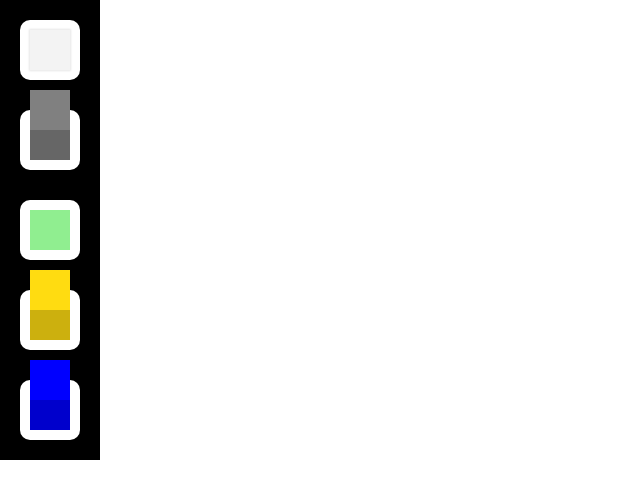
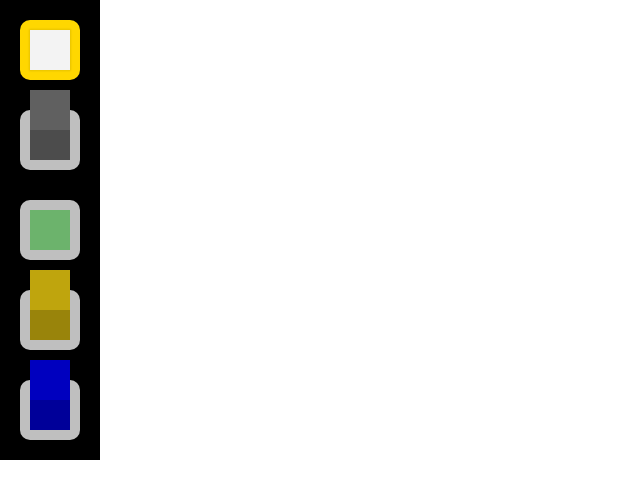
Before and after one commit to filip89/react-sokoban, a React (Create React App) app: page / in a window 1280 px wide. Shown: the top 498 px of the page, without its empty margins (0-640 px from the left). Built offline with nearby package versions, Linux system fonts and the light colour scheme.

Commit message:
style TilePicker

```diff
--- a/package.json
+++ b/package.json
@@ -10,6 +10,7 @@
     "@types/node": "^16.18.12",
     "@types/react": "^18.0.28",
     "@types/react-dom": "^18.0.10",
+    "classnames": "^2.3.2",
     "eslint-config-prettier": "^8.6.0",
     "eslint-plugin-prettier": "^4.2.1",
     "eslint-plugin-react-hooks": "^4.6.0",
--- a/src/components/MapBuilder/MapBuilder.tsx
+++ b/src/components/MapBuilder/MapBuilder.tsx
@@ -1,11 +1,17 @@
 import styles from './MapBuilder.module.scss';
 import TilePicker from './TilePicker/TilePicker';
+import { useState } from 'react';
+import { TileSign } from '../../types/TileSign';
 
 const MapBuilder = () => {
+  const [selectedTile, setSelectedTile] = useState<TileSign>('_');
   return (
     <div className={styles.container}>
       <aside>
-        <TilePicker />
+        <TilePicker
+          selectedTile={selectedTile}
+          onTileSelect={setSelectedTile}
+        />
       </aside>
     </div>
   );
--- a/src/components/MapBuilder/TilePicker/TilePicker.module.scss
+++ b/src/components/MapBuilder/TilePicker/TilePicker.module.scss
@@ -16,8 +16,14 @@
   background-color: white;
   padding: 10px;
   border-radius: 10px;
+  filter: brightness(75%);
 
   &:hover {
-    filter: brightness(75%);
+    filter: none;
+  }
+
+  &--selected {
+    filter: none;
+    background-color: gold;
   }
 }
--- a/src/components/MapBuilder/TilePicker/TilePicker.tsx
+++ b/src/components/MapBuilder/TilePicker/TilePicker.tsx
@@ -4,24 +4,58 @@ import Destination from '../../map-tiles/Destination/Destination';
 import Wall from '../../map-tiles/Wall/Wall';
 import Player from '../../map-tiles/Player/Player';
 import Box from '../../map-tiles/Box/Box';
+import { TileSign } from '../../../types/TileSign';
+import classNames from 'classnames';
 
-const TilePicker = () => {
+type Props = {
+  selectedTile: TileSign;
+  onTileSelect: (sign: TileSign) => unknown;
+};
+
+const TilePicker = ({ selectedTile, onTileSelect }: Props) => {
+  function getItemClassName(tile: TileSign) {
+    return classNames(
+      styles.item,
+      tile === selectedTile && styles['item--selected'],
+    );
+  }
+
   return (
     <div className={styles.container}>
       <ul className={styles.items}>
-        <li className={styles.item} title="Floor">
+        <li
+          className={getItemClassName('_')}
+          onClick={() => onTileSelect('_')}
+          title="Floor"
+        >
           <Floor />
         </li>
-        <li className={styles.item} title="Wall">
+        <li
+          className={getItemClassName('#')}
+          onClick={() => onTileSelect('#')}
+          title="Wall"
+        >
           <Wall />
         </li>
-        <li className={styles.item} title="Destination">
+        <li
+          className={getItemClassName('*')}
+          onClick={() => onTileSelect('*')}
+          title="Destination"
+        >
           <Destination />
         </li>
-        <li className={styles.item} title="Box">
+        <li
+          className={getItemClassName('B')}
+          onClick={() => onTileSelect('B')}
+          title="Box"
+        >
           <Box />
         </li>
-        <li className={styles.item} title="Player">
+        <li
+          className={getItemClassName('@')}
+          onClick={() => onTileSelect('@')}
+          title="Player"
+        >
           <Player />
         </li>
       </ul>
```
Also changed, not shown: 1 other file (tests, documents, lock files or other folders).
